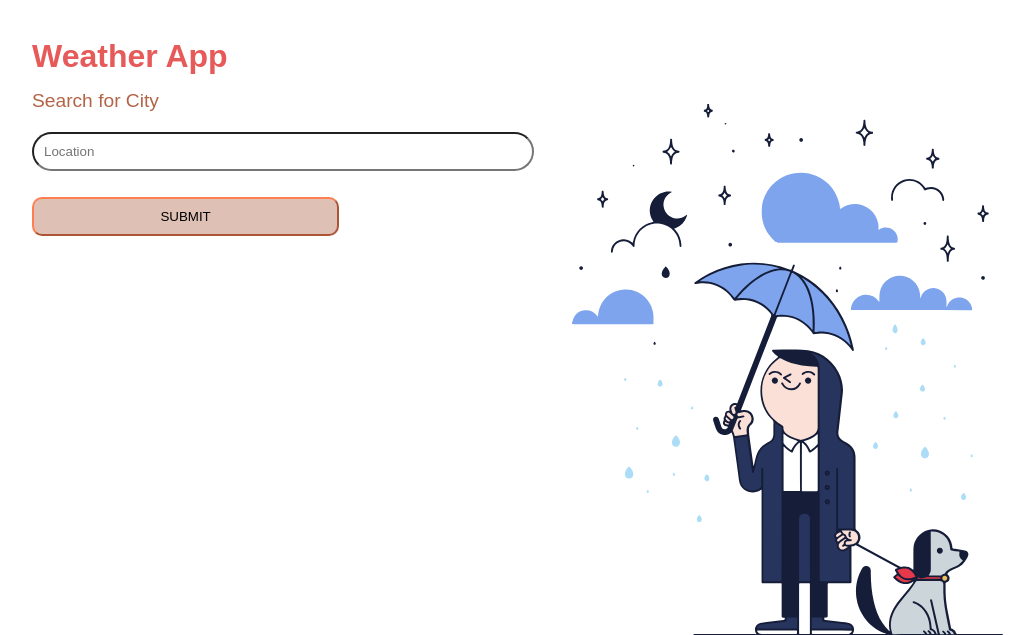
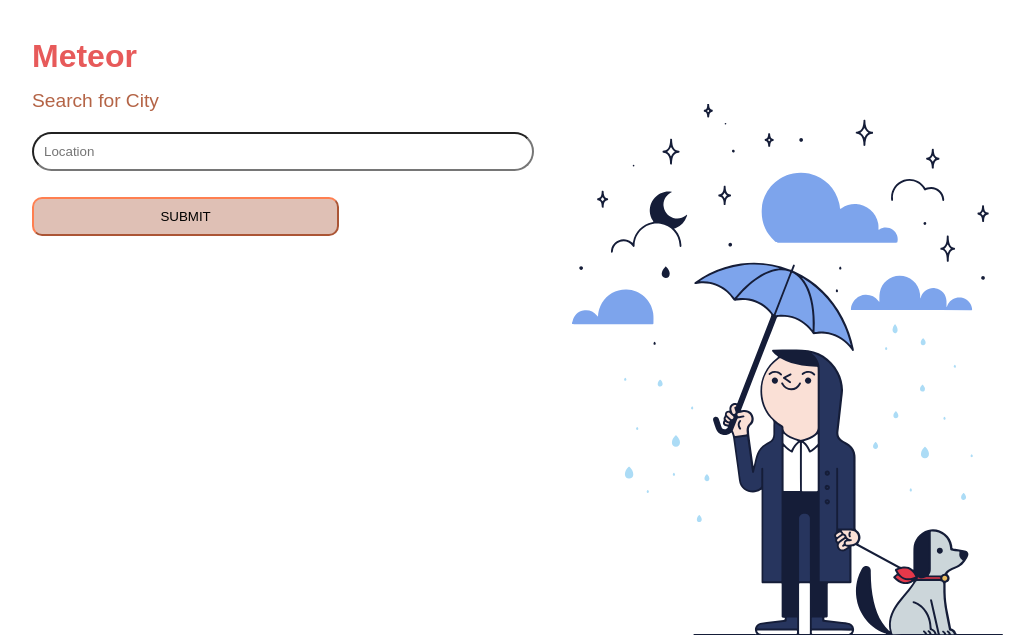
Before and after one commit to muhsinkamil/Node-js-Learning, a Node server app: page / in a window 1280 px wide. Shown: the part 80-715 px from the top of the page, without its empty margins (160-1180 px from the left). Run offline with Node 20, Linux system fonts and the light colour scheme.

Commit message:
Adding Icon and changing error Message

```diff
--- a/web-server/src/app.js
+++ b/web-server/src/app.js
@@ -23,7 +23,7 @@ hbs.registerPartials(partialFolder)
 // Home page rendered by views(index)
 app.get("", (req, res) => {
   res.render("index", {
-    title: "Weather App",
+    title: "Meteor",
     company: "Meteor",
   })
 })
--- a/web-server/templates/views/404Page.hbs
+++ b/web-server/templates/views/404Page.hbs
@@ -4,6 +4,7 @@
 <head>
     <meta charset="UTF-8">
     <meta name="viewport" content="width=device-width, initial-scale=1.0">
+    <link rel="icon" href="/img/weatherIcon.png">
     <link rel="stylesheet" href="/css/styles.css">
     <title>404 Page</title>
 </head>
--- a/web-server/templates/views/about.hbs
+++ b/web-server/templates/views/about.hbs
@@ -4,6 +4,7 @@
 <head>
     <meta charset="UTF-8">
     <meta name="viewport" content="width=device-width, initial-scale=1.0">
+    <link rel="icon" href="/img/weatherIcon.png">
     <title>{{title}}</title>
     <link rel="stylesheet" href="/css/styles.css">
 </head>
--- a/web-server/templates/views/help.hbs
+++ b/web-server/templates/views/help.hbs
@@ -4,6 +4,7 @@
 <head>
     <meta charset="UTF-8">
     <meta name="viewport" content="width=device-width, initial-scale=1.0">
+    <link rel="icon" href="/img/weatherIcon.png">
     <title>{{ title }}</title>
     <link rel="stylesheet" href="/css/styles.css">
 </head>
--- a/web-server/templates/views/index.hbs
+++ b/web-server/templates/views/index.hbs
@@ -4,6 +4,7 @@
 <head>
     <meta charset="UTF-8">
     <meta name="viewport" content="width=device-width, initial-scale=1.0">
+    <link rel="icon" href="/img/weatherIcon.png">
     <title>{{title}}</title>
     <link rel="stylesheet" href="/css/styles.css">
 </head>
--- a/web-server/utils/getLocation.js
+++ b/web-server/utils/getLocation.js
@@ -19,7 +19,7 @@ const getLocation = async (city, callback) => {
         callback("Location not found!! Try again!!")
       }
     } catch (err) {
-      callback("Something went wrong !!")
+      callback("Something went wrong !! Could not get Location")
     }
   }
 }
```
Also changed, not shown: web-server/public/img/weatherIcon.png (added).
